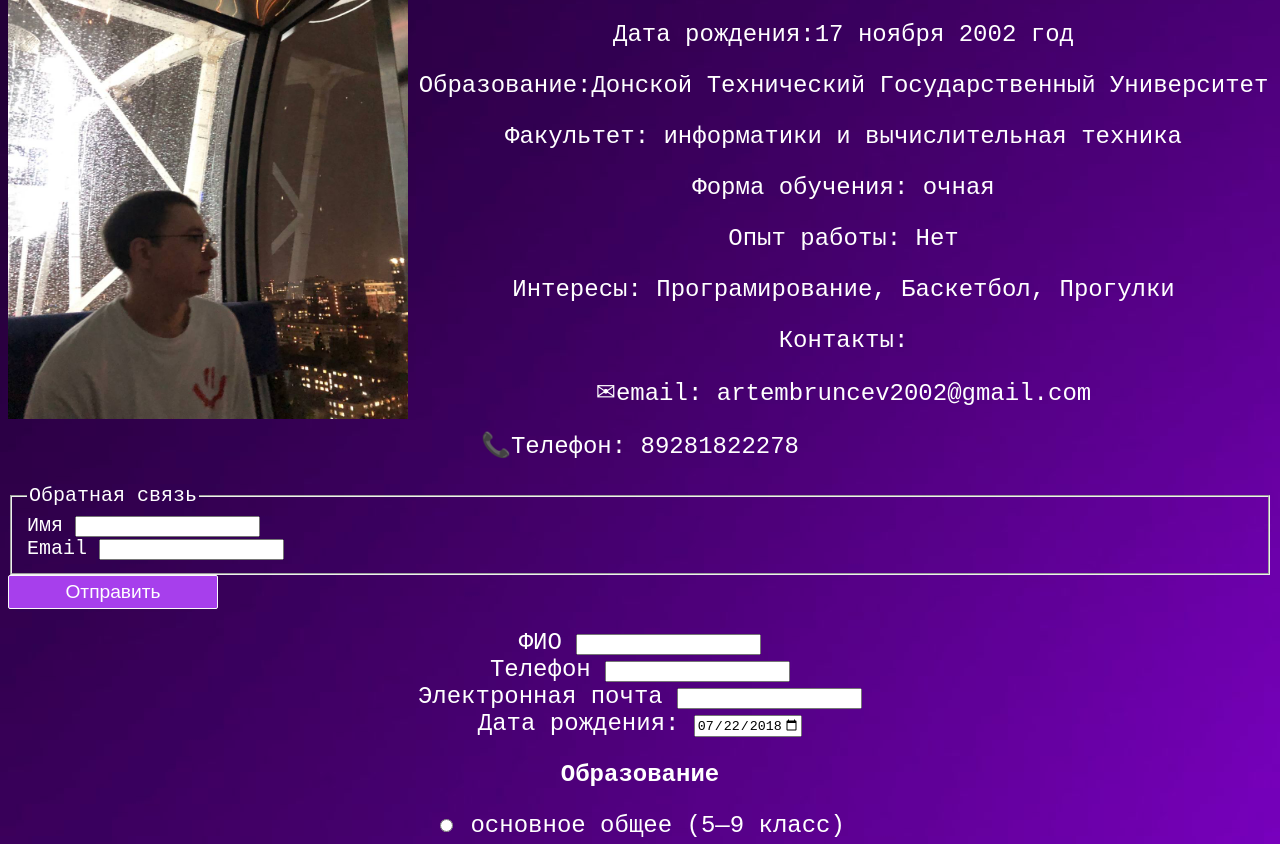
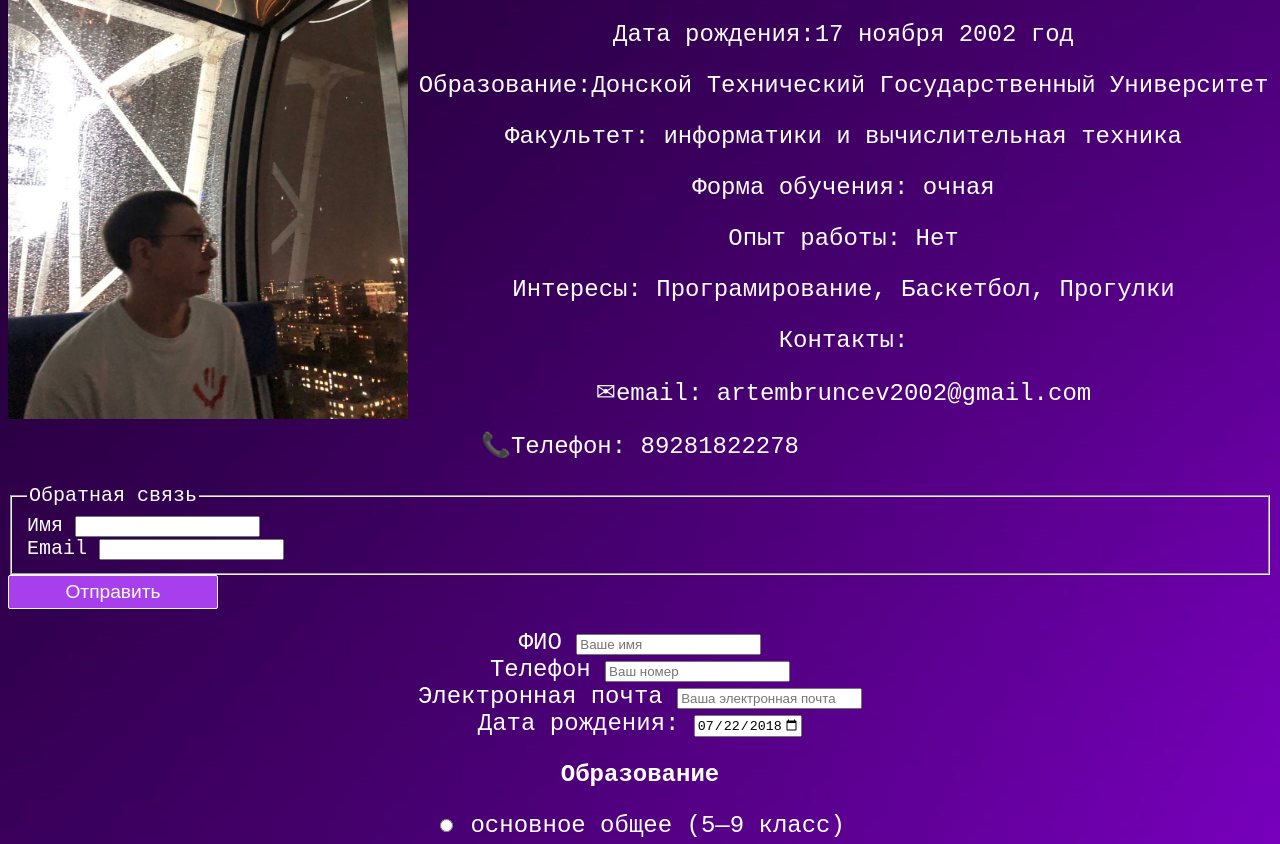
Before and after one commit to BRYUNTSEV/resum, a plain HTML site: page index.html in a window 1280 px wide. Shown: the part 108-952 px from the top of the page. Drawn offline with Linux system fonts and the light colour scheme.

Commit message:
Update index.html

```diff
--- a/index.html
+++ b/index.html
@@ -41,9 +41,9 @@
  <button id="send">Отправить</button>
 
  <form>
-    <table>ФИО <input type="text"></table>
-    <table>Телефон <input type="text"></table>
-    <table>Электронная почта <input type="text"></table>
+    <table>ФИО <input name="user" required placeholder="Ваше имя"></table>
+    <table>Телефон <input name="user" required placeholder="Ваш номер"></table>
+    <table>Электронная почта <input name="user" required placeholder="Ваша электронная почта"></table>
     <label for="start">Дата рождения:</label>
 
     <input type="date" id="start" name="trip-start"
```
